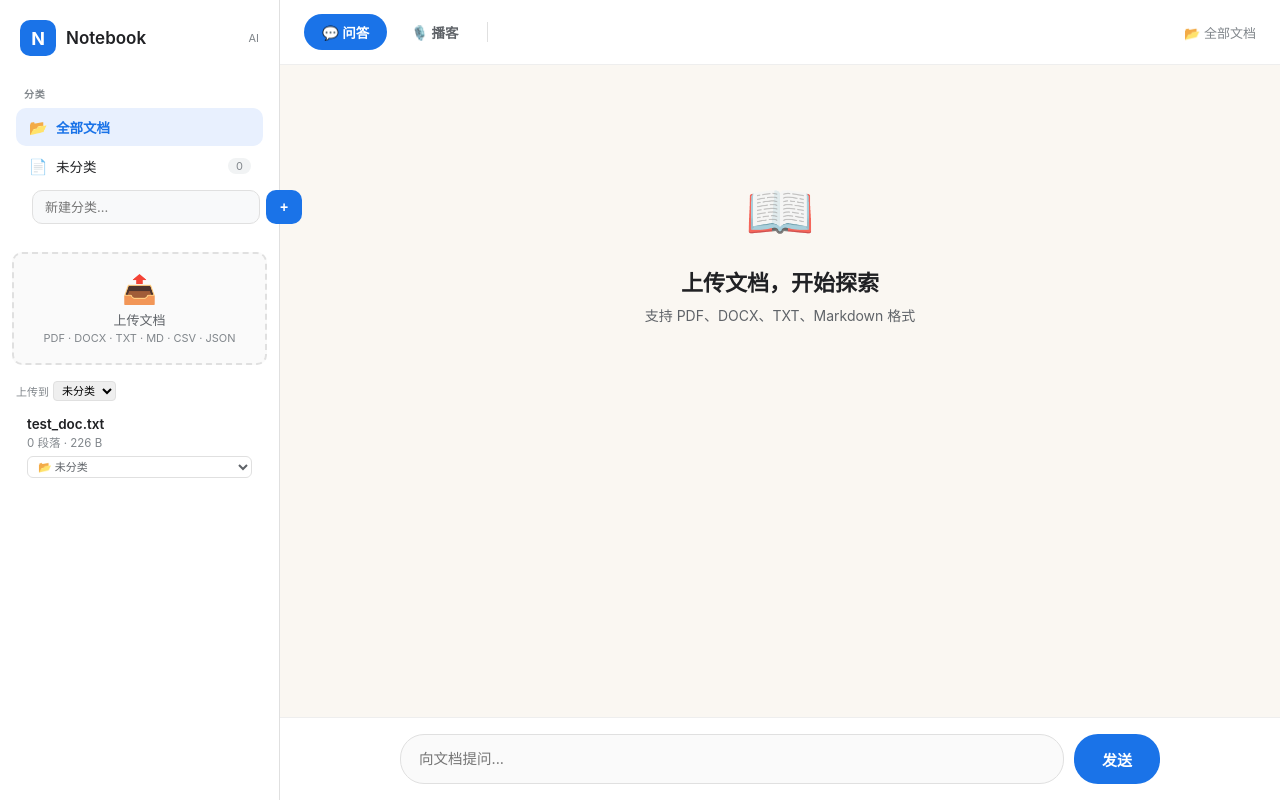
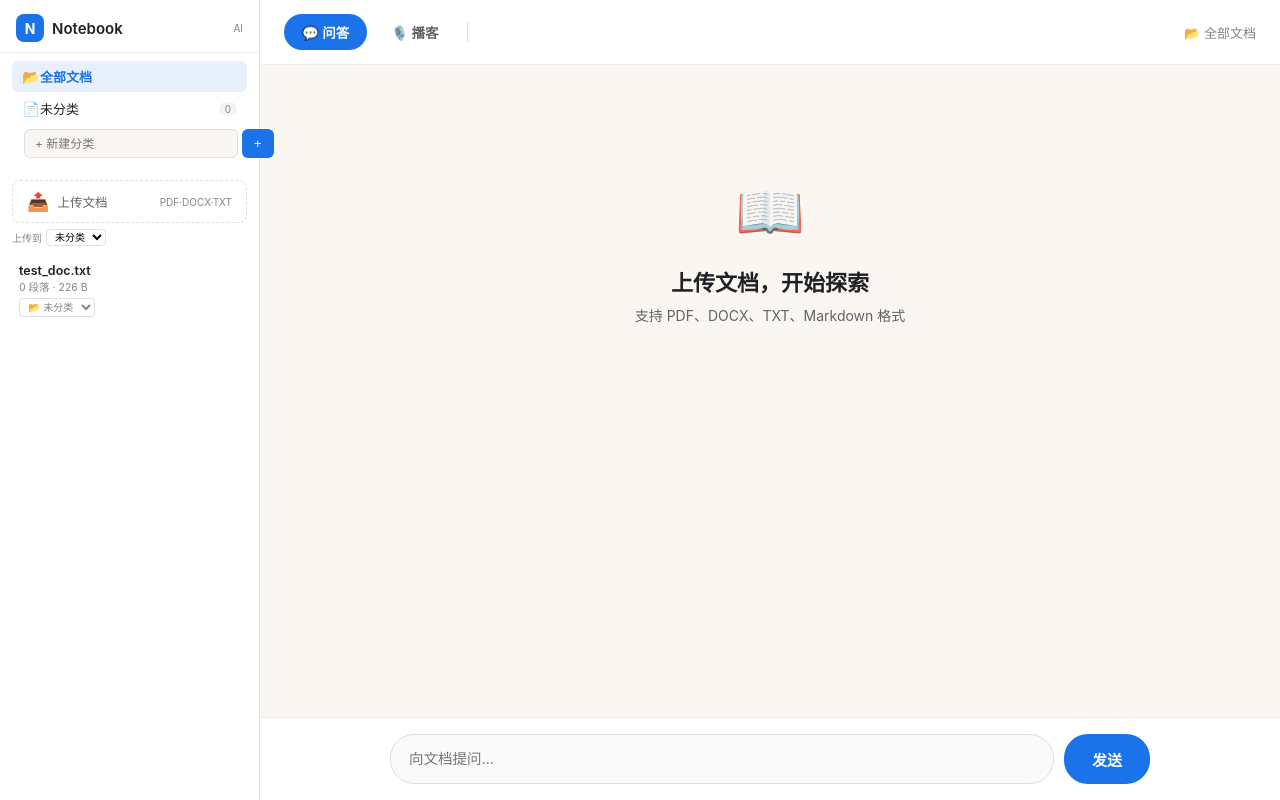
Before and after one commit to SxLiuYu/notebook-app, a Flask app: page / in a window 1280 px wide. Run offline with Flask 3, Linux system fonts and the light colour scheme; data that the repository does not hold is empty; some libraries are stand-ins or nearby versions.

Commit message:
style: 左侧栏极简 — 压缩间距/缩小字号/上传区横向紧凑布局

```diff
--- a/templates/index.html
+++ b/templates/index.html
@@ -28,84 +28,78 @@ body{font-family:var(--font);background:var(--bg);color:var(--text);min-height:1
 
 /* SIDEBAR */
 .sidebar{
-  width:280px;background:var(--card);border-right:1px solid var(--border);
-  height:100vh;display:flex;flex-direction:column;flex-shrink:0;
+  width:260px;background:var(--card);border-right:1px solid var(--border);
+  height:100vh;display:flex;flex-direction:column;flex-shrink:0
 }
-.sidebar-brand{padding:20px 20px 12px;display:flex;align-items:center;gap:10px}
-.sidebar-brand .logo{width:36px;height:36px;background:var(--accent);border-radius:10px;
-  display:flex;align-items:center;justify-content:center;color:#fff;font-size:18px;font-weight:700}
-.sidebar-brand h1{font-size:17px;font-weight:600;color:var(--text)}
-.sidebar-brand .ver{font-size:11px;color:var(--text3);margin-left:auto}
+.sidebar-brand{
+  padding:14px 16px 10px;display:flex;align-items:center;gap:8px;
+  border-bottom:1px solid var(--border-light)
+}
+.sidebar-brand .logo{width:28px;height:28px;background:var(--accent);border-radius:8px;
+  display:flex;align-items:center;justify-content:center;color:#fff;font-size:14px;font-weight:700}
+.sidebar-brand h1{font-size:15px;font-weight:600;color:var(--text)}
+.sidebar-brand .ver{font-size:10px;color:var(--text3);margin-left:auto}
 
 /* Folders */
-.folder-section{padding:8px 16px}
-.folder-section .sec-title{
-  font-size:10px;font-weight:700;text-transform:uppercase;color:var(--text3);
-  letter-spacing:0.8px;padding:6px 8px;margin-top:4px
-}
+.folder-section{padding:8px 12px}
 .folder-item{
-  display:flex;align-items:center;padding:9px 12px;border-radius:var(--radius-sm);
-  cursor:pointer;font-size:13.5px;color:var(--text);transition:all .15s;gap:8px;
-  margin:1px 0;user-select:none
+  display:flex;align-items:center;padding:6px 10px;border-radius:6px;
+  cursor:pointer;font-size:13px;color:var(--text);transition:background .15s;margin-bottom:1px
 }
 .folder-item:hover{background:#f1f3f4}
 .folder-item.active{background:var(--accent-light);color:var(--accent);font-weight:600}
-.folder-item .ficon{font-size:15px;width:20px;text-align:center;flex-shrink:0}
+.folder-item .ficon{font-size:14px;width:18px;text-align:center;flex-shrink:0}
 .folder-item .fname{flex:1;white-space:nowrap;overflow:hidden;text-overflow:ellipsis}
-.folder-item .fcount{
-  font-size:11px;color:var(--text3);background:#f1f3f4;padding:1px 8px;border-radius:10px;flex-shrink:0
-}
+.folder-item .fcount{font-size:10px;color:var(--text3);background:#f1f3f4;padding:1px 6px;border-radius:8px;flex-shrink:0}
 .folder-item.active .fcount{background:#d2e3fc;color:var(--accent)}
-.folder-item .fdel{color:#ea4335;opacity:0;font-size:13px;padding:2px;transition:opacity .15s}
+.folder-item .fdel{color:#ea4335;opacity:0;font-size:12px;padding:2px;transition:opacity .15s}
 .folder-item:hover .fdel{opacity:.6}
 .folder-item .fdel:hover{opacity:1}
-
-.new-folder{display:flex;gap:6px;padding:4px 16px 12px}
+.new-folder{display:flex;gap:4px;padding:4px 12px 8px}
 .new-folder input{
-  flex:1;padding:8px 12px;border-radius:var(--radius-sm);border:1px solid var(--border);
-  font-size:13px;font-family:var(--font);outline:none;background:#f8f9fa;transition:.2s
+  flex:1;padding:6px 10px;border-radius:6px;border:1px solid var(--border);
+  font-size:12px;font-family:var(--font);outline:none;background:var(--bg)
 }
 .new-folder input:focus{border-color:var(--accent);background:#fff}
 .new-folder button{
-  padding:8px 14px;background:var(--accent);color:#fff;border:none;
-  border-radius:var(--radius-sm);font-size:14px;cursor:pointer;font-weight:600;transition:.15s
+  padding:6px 12px;background:var(--accent);color:#fff;border:none;
+  border-radius:6px;font-size:13px;cursor:pointer
 }
 .new-folder button:hover{background:var(--accent-dark)}
 
-.doc-list{flex:1;overflow-y:auto;padding:0 12px 12px}
+/* Upload */
+.upload-zone{
+  margin:6px 12px;padding:10px 14px;border:1.5px dashed var(--border);border-radius:8px;
+  text-align:center;cursor:pointer;transition:all .2s;display:flex;align-items:center;gap:8px
+}
+.upload-zone:hover{border-color:var(--accent);background:var(--accent-light)}
+.upload-zone .uz-icon{font-size:18px}
+.upload-zone .uz-text{font-size:12.5px;color:var(--text2);font-weight:500;flex:1;text-align:left}
+.upload-zone .uz-hint{font-size:10px;color:var(--text3)}
+.upload-zone input{display:none}
+.upload-folder-row{padding:0 12px 8px;font-size:10px;color:var(--text3);display:flex;align-items:center;gap:4px}
+.upload-folder-row select{font-size:10px;padding:1px 4px;border-radius:4px;border:1px solid var(--border);background:var(--card)}
+
+/* Doc list */
+.doc-list{flex:1;overflow-y:auto;padding:0 8px 8px}
 .doc-list::-webkit-scrollbar{width:4px}
 .doc-list::-webkit-scrollbar-thumb{background:#dadce0;border-radius:4px}
 .doc-item{
-  padding:14px;border-radius:var(--radius-sm);cursor:pointer;margin-bottom:4px;
-  border:1.5px solid transparent;transition:all .18s;position:relative
+  padding:8px 10px;border-radius:6px;cursor:pointer;margin-bottom:2px;
+  border:1.5px solid transparent;transition:all .15s;position:relative
 }
 .doc-item:hover{background:#f8f9fa}
 .doc-item.active{background:var(--accent-light);border-color:var(--accent)}
-.doc-item .doc-icon{font-size:20px;margin-bottom:6px}
-.doc-item .doc-title{font-size:13.5px;font-weight:600;color:var(--text);margin-bottom:2px;
+.doc-item .doc-title{font-size:12.5px;font-weight:600;color:var(--text);margin-bottom:1px;
   white-space:nowrap;overflow:hidden;text-overflow:ellipsis}
-.doc-item .doc-meta{font-size:11.5px;color:var(--text3)}
+.doc-item .doc-meta{font-size:10.5px;color:var(--text3)}
 .doc-item .doc-del{
-  position:absolute;top:8px;right:8px;color:#ea4335;font-size:12px;cursor:pointer;
-  opacity:0;transition:opacity .15s;padding:2px 4px
+  position:absolute;top:6px;right:6px;color:#ea4335;font-size:11px;cursor:pointer;
+  opacity:0;transition:opacity .15s
 }
 .doc-item:hover .doc-del{opacity:.7}
 .doc-item .doc-del:hover{opacity:1}
-.doc-item .doc-folder-sel{
-  margin-top:6px;font-size:11px;padding:3px 6px;border-radius:6px;border:1px solid var(--border);
-  background:var(--card);color:var(--text2);width:100%;cursor:pointer
-}
-
-.upload-zone{
-  margin:8px 12px 12px;padding:18px;border:2px dashed var(--border);border-radius:var(--radius-sm);
-  text-align:center;cursor:pointer;transition:.2s;background:#fafafa
-}
-.upload-zone:hover{border-color:var(--accent);background:var(--accent-light)}
-.upload-zone .uz-icon{font-size:28px;margin-bottom:4px}
-.upload-zone .uz-text{font-size:13px;color:var(--text2);font-weight:500}
-.upload-zone .uz-hint{font-size:11px;color:var(--text3);margin-top:2px}
-.upload-zone input{display:none}
-
+.doc-item .doc-folder-sel{margin-top:4px;font-size:10px;padding:2px 4px;border-radius:4px;border:1px solid var(--border);background:var(--card);color:var(--text3)}
 /* MAIN */
 .main{flex:1;display:flex;flex-direction:column;height:100vh;min-width:0}
 .main-header{
@@ -309,7 +303,7 @@ body{font-family:var(--font);background:var(--bg);color:var(--text);min-height:1
 }
 /* Tablet */
 @media (min-width:769px) and (max-width:1024px){
-  .sidebar{width:240px}
+  .sidebar{width:220px}
   .chat-layout .chat-knowledge{width:260px;min-width:220px}
   .chat-inner,.podcast-inner{padding:24px 20px}
 }
@@ -326,10 +320,9 @@ body{font-family:var(--font);background:var(--bg);color:var(--text);min-height:1
   </div>
 
   <div class="folder-section">
-    <div class="sec-title">分类</div>
     <div id="folder-list"></div>
     <div class="new-folder">
-      <input id="new-folder-name" placeholder="新建分类..." onkeydown="if(event.key==='Enter')createFolder()">
+      <input id="new-folder-name" placeholder="+ 新建分类" onkeydown="if(event.key==='Enter')createFolder()">
       <button onclick="createFolder()">+</button>
     </div>
   </div>
@@ -337,17 +330,15 @@ body{font-family:var(--font);background:var(--bg);color:var(--text);min-height:1
   <div class="upload-zone" onclick="document.getElementById('file-input').click()">
     <div class="uz-icon">📤</div>
     <div class="uz-text">上传文档</div>
-    <div class="uz-hint">PDF · DOCX · TXT · MD · CSV · JSON</div>
+    <div class="uz-hint">PDF·DOCX·TXT</div>
     <input type="file" id="file-input" accept=".txt,.md,.pdf,.docx,.csv,.json" onchange="uploadFile(this)">
   </div>
-  <div style="padding:4px 16px 0;font-size:11px;color:var(--text3);display:flex;align-items:center;gap:4px">
-    上传到 <select id="upload-folder-sel" style="font-size:11px;padding:2px 4px;border-radius:4px;border:1px solid var(--border)"><option value="">未分类</option></select>
+  <div class="upload-folder-row">
+    上传到 <select id="upload-folder-sel"><option value="">未分类</option></select>
   </div>
 
   <div class="doc-list" id="doc-list"></div>
-</div>
-
-<div class="main">
+</div><div class="main">
   <div class="main-header">
     <button class="tab active" onclick="switchView('chat')">💬 问答</button>
     <button class="tab" onclick="switchView('podcast')">🎙️ 播客</button>
```
